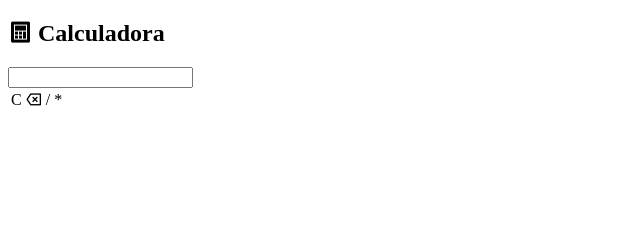
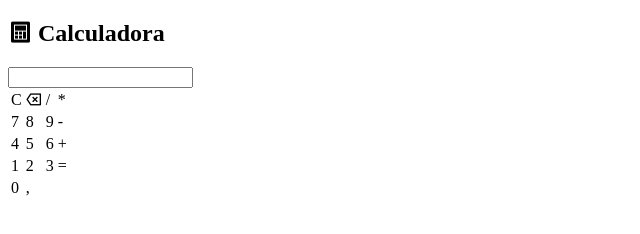
Before and after one commit to QualityGuil/Calculator-JS, a plain HTML site: page index.html in a window 1280 px wide. Shown: the whole page, without its empty margins (0-640 px from the left). Drawn offline with nearby package versions, Linux system fonts and the light colour scheme.

Commit message:
estrutura HTML da calculadora finalizada

```diff
--- a/index.html
+++ b/index.html
@@ -23,6 +23,32 @@
                 <td class="botao">*</td>
             </tr>
 
+            <tr>
+                <td class="botao">7</td>
+                <td class="botao">8</td>
+                <td class="botao">9</td>
+                <td class="botao">-</td>
+            </tr>
+
+            <tr>
+                <td class="botao">4</td>
+                <td class="botao">5</td>
+                <td class="botao">6</td>
+                <td class="botao">+</td>
+            </tr>
+
+            <tr>
+                <td class="botao">1</td>
+                <td class="botao">2</td>
+                <td class="botao">3</td>
+                <td class="botao">=</td>
+            </tr>
+
+            <tr>
+                <td class="botao">0</td>
+                <td class="botao">,</td>
+            </tr>
+
         </table>
 
     </section>
```
